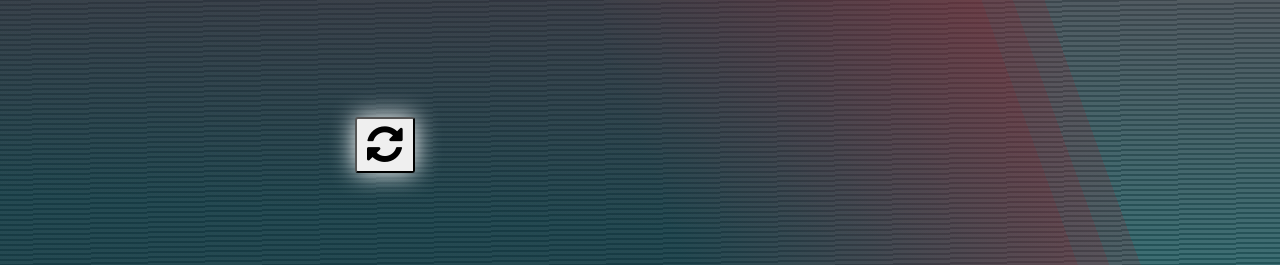
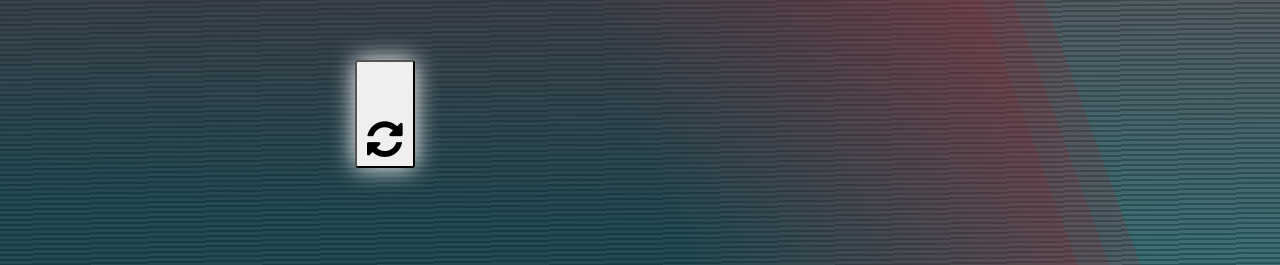
Before and after one commit to duygudgd/alchemy-of-souls-quotes, a plain HTML site: page index.html in a window 1280 px wide. Shown: the part 259-524 px from the top of the page. Drawn offline with nearby package versions, Linux system fonts and the light colour scheme.

Commit message:
Update style.css

```diff
--- a/style.css
+++ b/style.css
@@ -121,8 +121,7 @@ div, p {
   box-shadow: 0 0 30px #fff;
 }
 .wrap-mid #new-quote {
-  margin-top: 10%;
-  text-align: center;
+  padding-top: 10%;
 }
 
 .wrap-btm {
```
